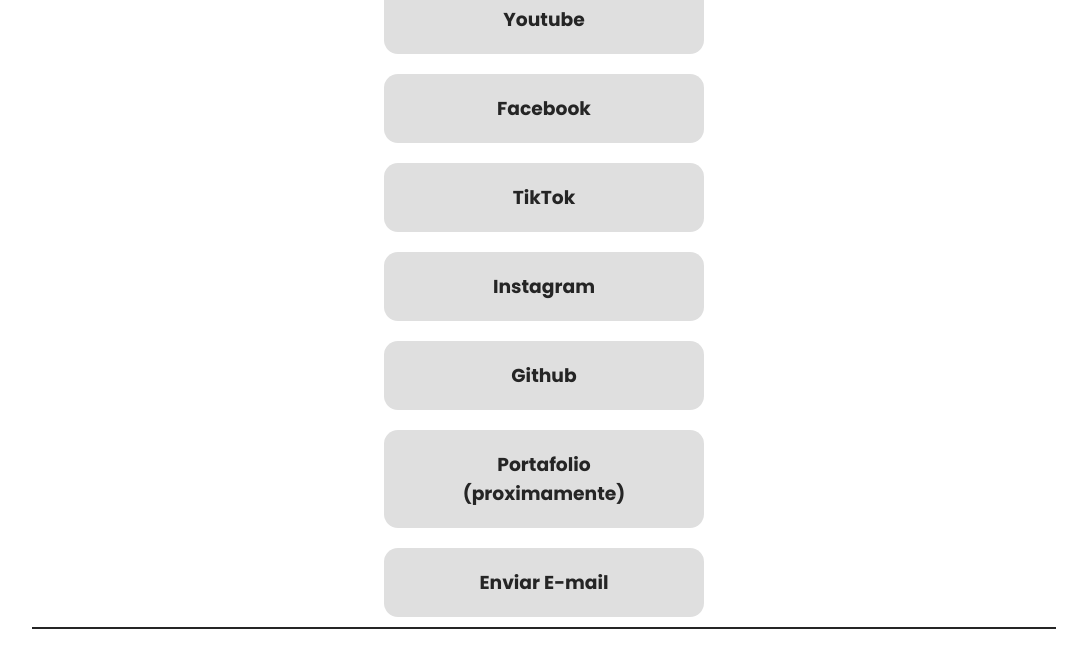
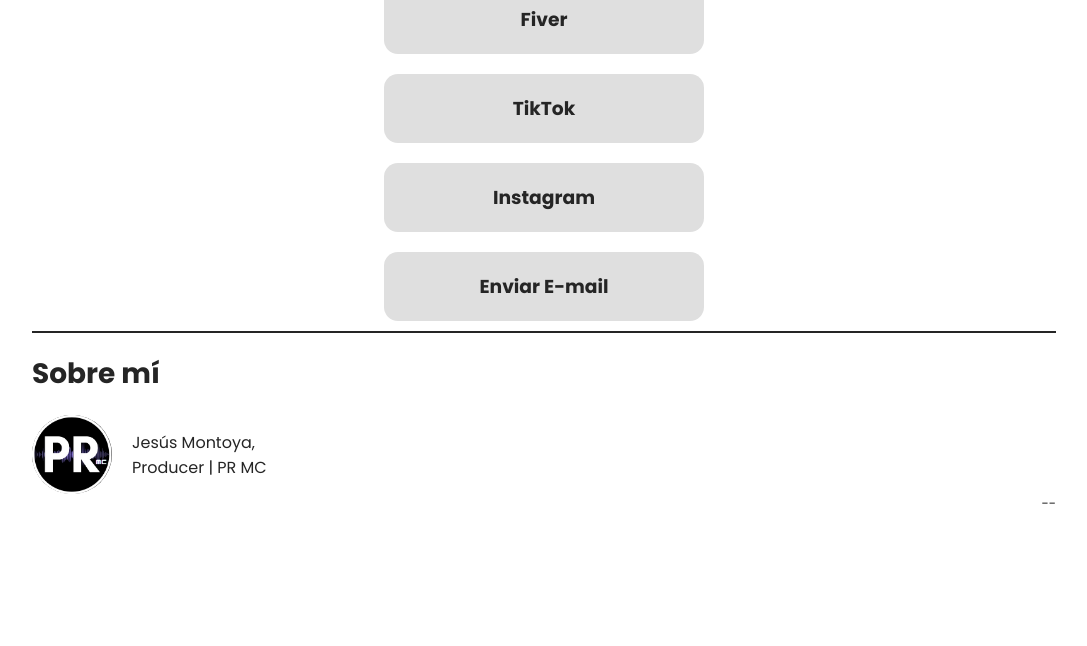
Before and after one commit to Jpavel-122/Redes, a plain HTML site: page index.html in a window 1280 px wide. Shown: the part 127-773 px from the top of the page, without its empty margins (96-1183 px from the left). Drawn offline with Linux system fonts and the light colour scheme.

Commit message:
Update index.html

```diff
--- a/index.html
+++ b/index.html
@@ -17,14 +17,10 @@
     <h2>Encuentrame en </h2>
   </div>
   <div class="links">
+
     <div class="Twitter">
-      <a href="https://www.youtube.com/channel/UC9CwxHojJhW26VsJZ9zp1hQ" target="_blank" rel="noopener noreferrer">
-        <h3>Youtube</h3>
-      </a>
-    </div>
-    <div class="Twitter">
-      <a href="https://www.facebook.com/profile.php?id=100094249196814&mibextid=LQQJ4d" target="_blank" rel="noopener noreferrer">
-        <h3>Facebook</h3>
+      <a href="https://www.fiverr.com/jpavel_/do-the-beast-beats?utm_medium=shared&utm_source=copy_link&utm_campaign=gig&utm_term=yvm9pE5" target="_blank" rel="noopener noreferrer">
+        <h3>Fiver</h3>
       </a>
     </div>
     <div class="Twitter">
@@ -35,17 +31,6 @@
     <div class="Instagram">
       <a href="https://www.instagram.com/jpavel_4real_?igsh=b3N0Z21jOHlncXBt" target="_blank" rel="noopener noreferrer">
         <h3>Instagram</h3>
-      </a>
-    </div>
-    <div class="github">
-      <a href="https://github.com/BusinessKong31" target="_blank" rel="noopener noreferrer">
-        <h3>Github</h3>
-      </a>
-    </div>
-    <div class="Portfolio">
-      <a href="#" target="_blank" rel="noopener noreferrer">
-        <h3>Portafolio <br>
-          (proximamente)</h3>
       </a>
     </div>
     <div class="email">
@@ -67,7 +52,7 @@
       <img src="./assets/img/profile-pic (6).png" alt="Shubham Ashish" width="80px">
       <h4>
         Jesús Montoya, <br>
-        Estudiante | Front-End Dev | PR MC
+        Producer  | PR MC
       </h4>
     </div>
     <div class="footer">
```
